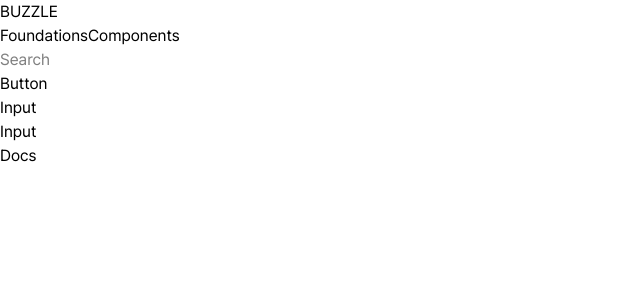
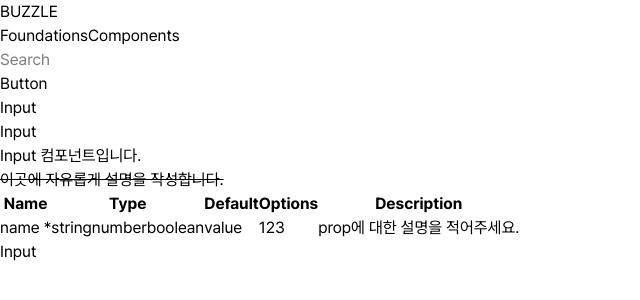
Before and after one commit to SKHU-BUZZLE/SKHU_Buzzle_FE_v2, a React (Vite) app in the folder packages/design-system/: page /docs/component/Input in a window 1280 px wide. Shown: the top 300 px of the page, without its empty margins (0-640 px from the left). Built offline with nearby package versions, Linux system fonts and the light colour scheme.

Commit message:
✨ [#5] Feat: 디자인 문서에 기본 템플릿 지원

```diff
--- a/packages/design-system/src/layouts/MarkdownViewer.tsx
+++ b/packages/design-system/src/layouts/MarkdownViewer.tsx
@@ -6,7 +6,7 @@ import remarkGfm from 'remark-gfm';
 
 export default function MarkdownViewer({ content }: { content: string }) {
   return (
-    <div className='prose text-black-300 mb-24 max-w-none min-w-0'>
+    <div className='prose text-black-300 max-w-none min-w-0'>
       <Markdown rehypePlugins={[[rehypeHighlight, { detect: true, ignoreMissing: true }]]} remarkPlugins={[remarkGfm]}>
         {content.trim()}
       </Markdown>
--- a/packages/design-system/src/layouts/PropsSpecTable.tsx
+++ b/packages/design-system/src/layouts/PropsSpecTable.tsx
@@ -47,6 +47,7 @@ export default function PropsSpecTable({ specs }: { specs: PropSpec[] }) {
                       {o}
                     </span>
                   ))}
+                  {!s.options && <span className='text-black-100'>-</span>}
                 </div>
               </td>
               <td className={tdClass}>{s.description ?? <span className='text-black-100'>-</span>}</td>
--- a/packages/design-system/src/pages/components/InputDoc.tsx
+++ b/packages/design-system/src/pages/components/InputDoc.tsx
@@ -1,10 +1,37 @@
 import Input from '@/components/Input';
+import MarkdownViewer from '@/layouts/MarkdownViewer';
+import PropsSpecTable from '@/layouts/PropsSpecTable';
 
 export default function InputDoc() {
   return (
-    <div>
+    <div className='flex flex-col gap-20'>
+      {/* 1️⃣ 제목 & 설명 */}
+      <MarkdownViewer content={description} />
+
+      {/* 2️⃣ Props 스펙 */}
+      <PropsSpecTable
+        specs={[
+          {
+            propName: 'name',
+            type: ['string', 'number', 'boolean'],
+            description: 'prop에 대한 설명을 적어주세요.',
+            required: true,
+            defaultValue: 'value',
+            options: ['1', '2', '3'],
+          },
+        ]}
+      />
+
+      {/* 3️⃣ 실제 컴포넌트 */}
       <Input />
-      <h1>Docs</h1>
+
+      {/* 4️⃣ 미리보기 (선택) : StatelessPlayground / StatefulPlayground */}
     </div>
   );
 }
+
+const description = `
+# Input
+Input 컴포넌트입니다.
+~~이곳에 자유롭게 설명을 작성합니다.~~
+`;
```
Also changed, not shown: packages/design-system/scripts/generate-doc.ts (+71 -12 lines).
